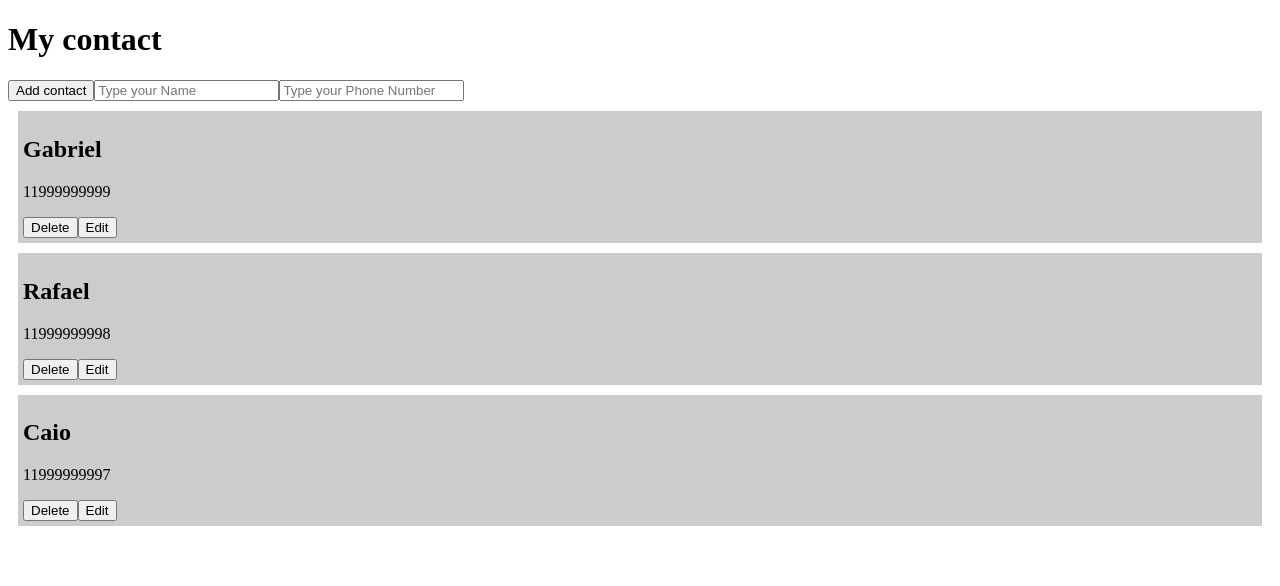
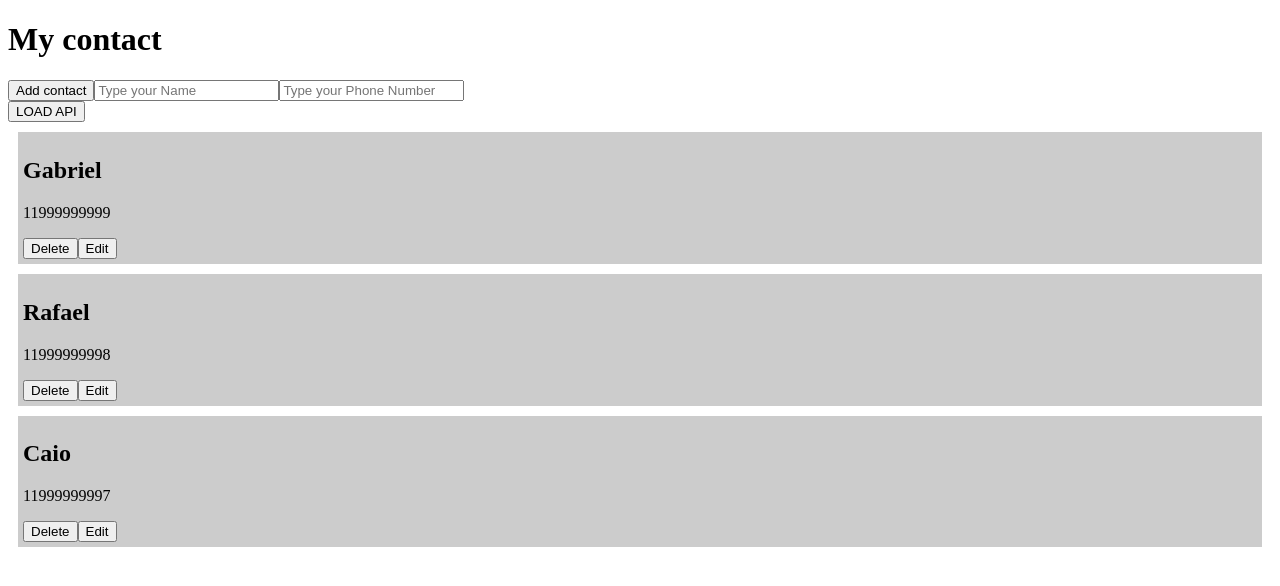
Before and after one commit to Boletinirafs/ProjectReact_Contacts, a Next.js app in the folder project-contacts/: page / in a window 1280 px wide. Shown: the top 586 px of the page. Built offline with nearby package versions, Linux system fonts and the light colour scheme; no server answers.

Commit message:
Get method with axios and useEffect working on API

```diff
--- a/project-contacts/app/page.js
+++ b/project-contacts/app/page.js
@@ -2,7 +2,8 @@
 
 //Imports
 import { Contact } from './components/contact'
-import { useState } from 'react';
+import { useState, useEffect } from 'react';
+import axios from 'axios';
 
 export default function Home() {
 
@@ -19,6 +20,11 @@ export default function Home() {
   const [newPhone, setNewPhone] = useState('')
   const [error, setError] = useState('')
   const [editingId, setEditingId] = useState(null)
+
+  //Effects
+  useEffect(()=>{
+    loadContacts()
+  },[])
 
   //Functions
   const createNewContact = (event) =>{
@@ -104,6 +110,20 @@ export default function Home() {
     return newList
   }
 
+  const loadContacts = async () => {
+
+    try{
+
+    const response = await axios.get('https://6a09e163e7e3f433d483897d.mockapi.io/rafa/test')
+    const data = response.data
+    console.log(`Refreshing API - ${new Date().toLocaleTimeString()}`)
+    setContacts(data)
+
+    }catch(error){
+      console.log(error)
+    }
+  }
+
 
 
 
@@ -118,6 +138,8 @@ export default function Home() {
         {error && <p>{error}</p>}
       </form>
 
+      <button onClick={loadContacts}>LOAD API</button>
+
       {createContactList()}
 
 
--- a/project-contacts/package.json
+++ b/project-contacts/package.json
@@ -9,6 +9,7 @@
     "lint": "eslint"
   },
   "dependencies": {
+    "axios": "^1.20.0",
     "next": "16.3.8",
     "react": "19.2.8",
     "react-dom": "19.2.8"
```
Also changed, not shown: 1 other file (tests, documents, lock files or other folders).
